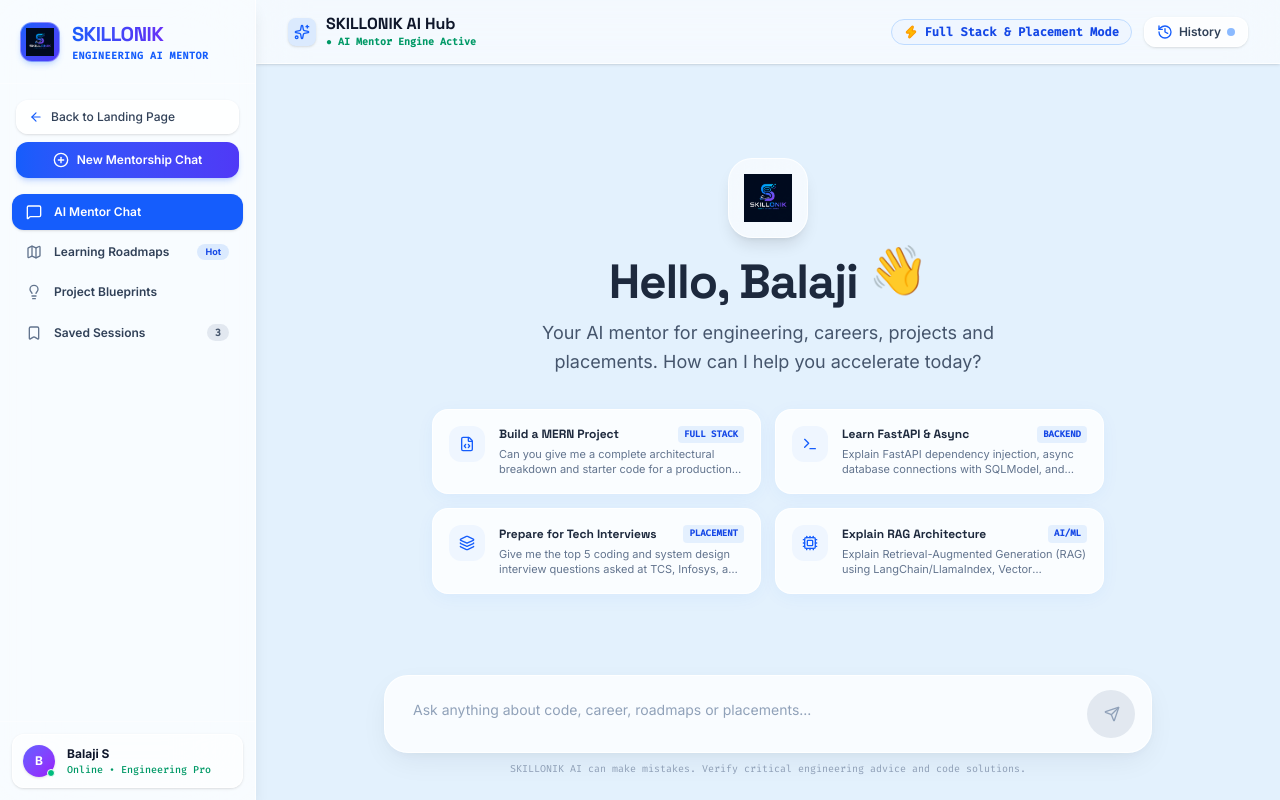
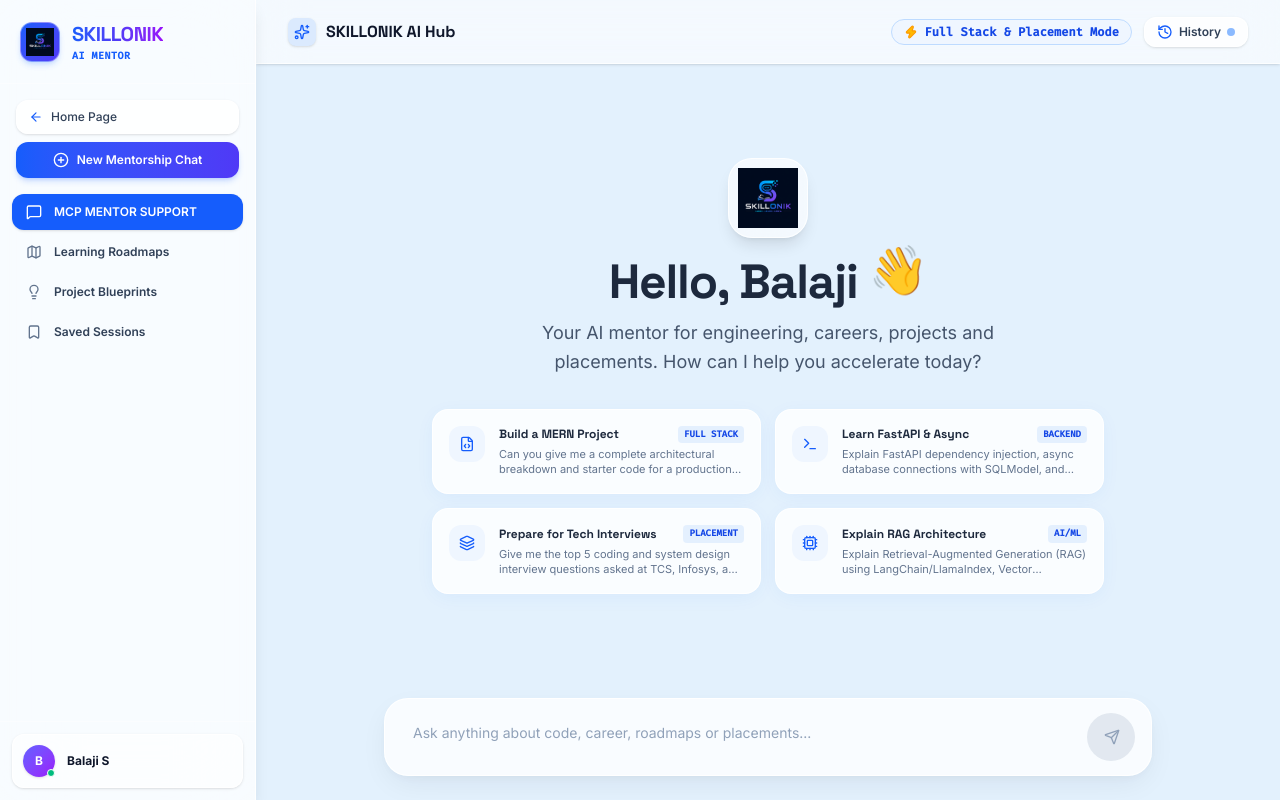
Before and after one commit to SK-DIGITALALCHEMISTS-100/SKILLONIK, a React (Vite) app: page / in a window 1280 px wide. Both pictures are taken after a click on the button "Launch AI Mentor Free". Built offline with nearby package versions, Linux system fonts and the light colour scheme.

Commit message:
interface update

```diff
--- a/src/components/ChatInput.jsx
+++ b/src/components/ChatInput.jsx
@@ -84,12 +84,7 @@
           </button>
         </form>
 
-        {/* Disclaimer Footer */}
-        <div className="text-center mt-2">
-          <p className="font-mono text-[10px] text-slate-400">
-            SKILLONIK AI can make mistakes. Verify critical engineering advice and code solutions.
-          </p>
-        </div>
+
       </div>
     </div>
   );
--- a/src/components/ChatView.jsx
+++ b/src/components/ChatView.jsx
@@ -41,7 +41,7 @@
 
             {/* Logo Badge */}
             <div className="w-20 h-20 rounded-3xl bg-white/60 backdrop-blur-xl flex items-center justify-center mb-5 shadow-lg border border-white/80 transition-transform hover:scale-105">
-              <img src={logo} alt="SKILLONIK Logo" className="w-12 h-12 object-contain" />
+              <img src={logo} alt="SKILLONIK Logo" className="w-15 h-15 object-contain" />
             </div>
 
             {/* Main Greeting */}
--- a/src/components/Header.jsx
+++ b/src/components/Header.jsx
@@ -30,9 +30,7 @@
           <h2 className="font-display font-bold text-slate-900 text-sm md:text-base leading-tight">
             SKILLONIK AI Hub
           </h2>
-          <p className="text-[10px] font-mono text-emerald-600 font-semibold hidden sm:block">
-            ● AI Mentor Engine Active
-          </p>
+
         </div>
       </div>
 
--- a/src/components/Navbar.jsx
+++ b/src/components/Navbar.jsx
@@ -30,7 +30,7 @@
           <div>
             <span className="brand-name">SKILLONIK</span>
             <span className="hidden sm:block text-[9px] font-mono font-bold text-blue-600 uppercase tracking-wider">
-              Engineering AI Mentor
+               AI Mentor
             </span>
           </div>
         </div>
--- a/src/components/Sidebar.jsx
+++ b/src/components/Sidebar.jsx
@@ -13,15 +13,15 @@
   currentView,
   setCurrentView,
   onNewChat,
-  savedChatsCount = 3,
+
   isMobileOpen,
   setIsMobileOpen
 }) {
   const navItems = [
-    { id: 'chat', label: 'AI Mentor Chat', icon: MessageSquare },
-    { id: 'roadmaps', label: 'Learning Roadmaps', icon: Map, badge: 'Hot' },
+    { id: 'chat', label: 'MCP MENTOR SUPPORT', icon: MessageSquare },
+    { id: 'roadmaps', label: 'Learning Roadmaps', icon: Map, },
     { id: 'projects', label: 'Project Blueprints', icon: Lightbulb },
-    { id: 'saved', label: 'Saved Sessions', icon: Bookmark, count: savedChatsCount },
+    { id: 'saved', label: 'Saved Sessions', icon: Bookmark, },
   ];
 
   const handleNavClick = (id) => {
@@ -54,7 +54,7 @@
             SKILLONIK
           </h1>
           <p className="font-mono text-[10px] text-blue-600 font-semibold tracking-wider uppercase">
-            Engineering AI Mentor
+             AI Mentor
           </p>
         </div>
       </div>
@@ -66,7 +66,7 @@
           className="w-full flex items-center gap-2 py-2 px-3 rounded-xl bg-white/80 hover:bg-white text-slate-700 font-medium text-xs border border-white/90 shadow-sm transition-all cursor-pointer"
         >
           <ArrowLeft className="w-3.5 h-3.5 text-blue-600" />
-          <span>Back to Landing Page</span>
+          <span>Home Page</span>
         </button>
 
         <button
@@ -131,7 +131,7 @@
           </div>
           <div className="flex-1 min-w-0">
             <h4 className="text-xs font-bold text-slate-900 truncate">Balaji S</h4>
-            <p className="text-[10px] text-emerald-600 font-mono font-medium">Online • Engineering Pro</p>
+
           </div>
         </div>
       </div>
```
